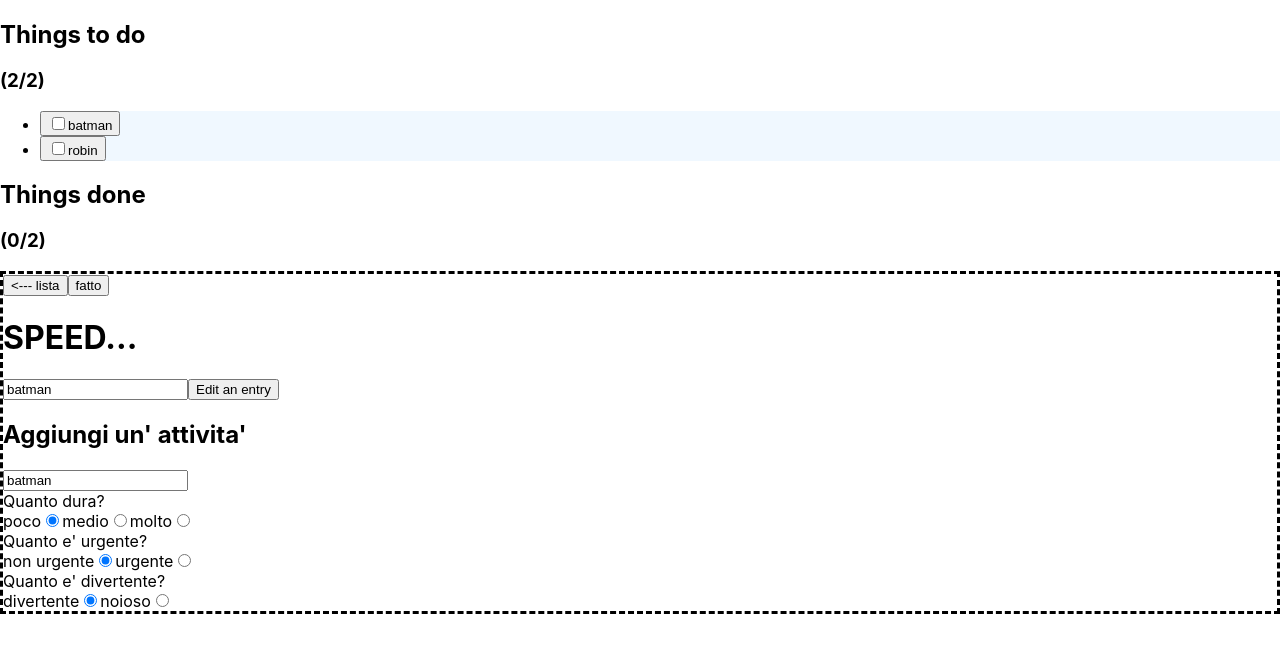
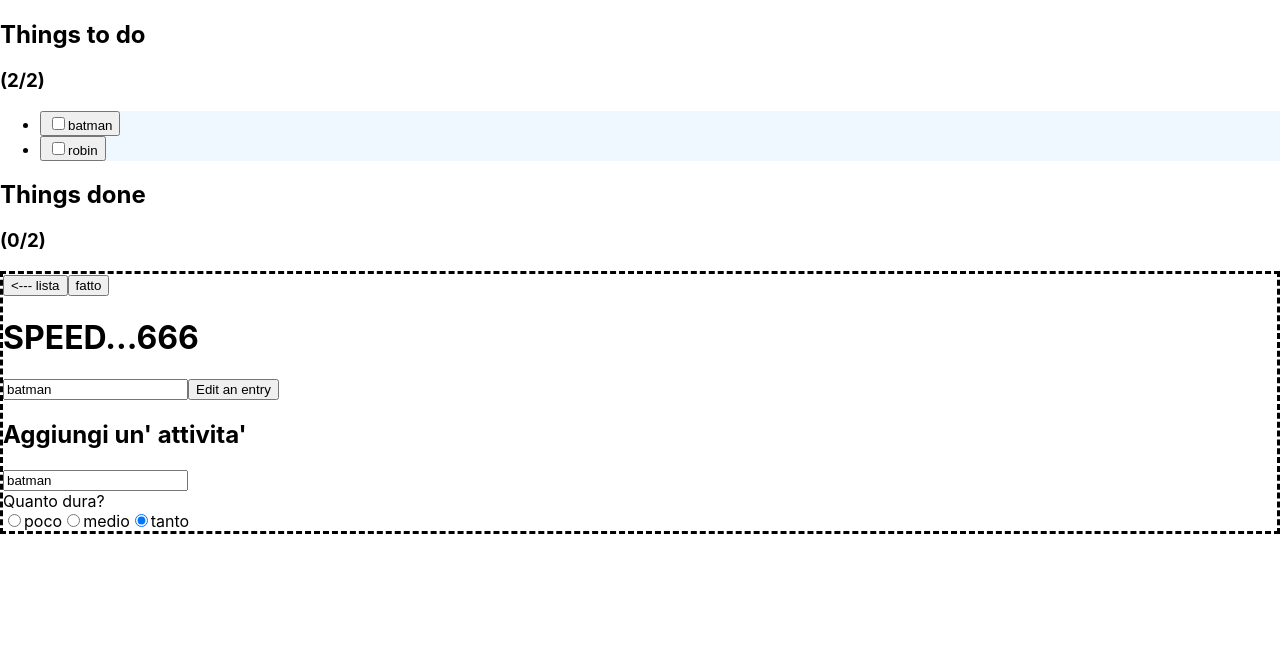
Before and after one commit to MarcoMaz/renato-do-list, a React (Create React App) app: page / in a window 1280 px wide. Both pictures are taken after a click on the button "batman". Shown: the top 652 px of the page. Built offline with nearby package versions, Linux system fonts and the light colour scheme.

Commit message:
fix( radio ): fix radio button bug

```diff
--- a/src/App.tsx
+++ b/src/App.tsx
@@ -31,7 +31,7 @@ function App() {
   const numberOfThingsTodo = numberOfThingsTotal - numberOfThingsDone;
 
   const [newItemText, setItemText] = useState('');
-  const [newSpeed, setSpeed] = useState(0);
+  const [newSpeed, setSpeed] = useState(666);
   const [newUrgency, setUrgency] = useState(0);
   const [newFun, setFun] = useState(0);
 
--- a/src/components/AddTask.tsx
+++ b/src/components/AddTask.tsx
@@ -7,8 +7,8 @@ import Button from './core/Button';
 import InputText from './core/InputText';
 
 import Speed from './Speed';
-import Urgency from './Urgency';
-import Fun from './Fun';
+// import Urgency from './Urgency';
+// import Fun from './Fun';
 
 interface AddTaskProps {
   editIndex: number;
@@ -32,8 +32,8 @@ const AddTask: FunctionComponent<AddTaskProps> = ({
   setItemText,
   setShowCreateNew,
   setSpeed,
-  setUrgency,
-  setFun,
+  // setUrgency,
+  // setFun,
 }) => {
   const dispatch = useAppDispatch();
 
@@ -69,7 +69,7 @@ const AddTask: FunctionComponent<AddTaskProps> = ({
         onClick={() => setShowCreateNew(false)}
       />
       <Button type="submit" label="fatto" isDisabled={!itemText} />
-      <h1>SPEED...</h1>
+      <h1>SPEED...{speed}</h1>
       <input type="text" onChange={handleChange} value={itemText} />
       <button type="button" onClick={handleClick}>
         Edit an entry
@@ -81,8 +81,8 @@ const AddTask: FunctionComponent<AddTaskProps> = ({
         placeholder="Cosa devi fare? Scrivilo qui"
       />
       <Speed speed={speed} setSpeed={setSpeed} />
-      <Urgency urgency={urgency} setUrgency={setUrgency} />
-      <Fun fun={fun} setFun={setFun} />
+      {/* <Urgency urgency={urgency} setUrgency={setUrgency} />
+      <Fun fun={fun} setFun={setFun} /> */}
     </form>
   );
 };
--- a/src/components/Speed.tsx
+++ b/src/components/Speed.tsx
@@ -1,7 +1,7 @@
 import { FunctionComponent } from 'react';
 
 import LabelIcon from './core/LabelIcon';
-import RadioButton from './core/RadioButton';
+// import RadioButton from './core/RadioButton';
 
 interface SpeedProps {
   speed: number;
@@ -9,32 +9,47 @@ interface SpeedProps {
 }
 
 const Speed: FunctionComponent<SpeedProps> = ({ speed, setSpeed }) => {
-  const speedOptions = ['poco', 'medio', 'molto'];
+  // const speedOptions = ['poco', 'medio', 'molto'];
+  const speedOptions = [
+    {
+      id: 30,
+      label: 'poco',
+    },
+    {
+      id: 2433,
+      label: 'medio',
+    },
+    {
+      id: 666,
+      label: 'tanto',
+    },
+  ];
 
   return (
     <div>
       <LabelIcon label="Quanto dura?" />
-      {speedOptions.map((speedOption, index) => {
-        let speedValue;
-
-        if (index === 0) {
-          speedValue = 3;
-        } else if (index === 1) {
-          speedValue = 2;
-        } else {
-          speedValue = 1;
-        }
-
+      {speedOptions.map((x, index) => {
+        const handleInput = (e: { target: { value: string } }) => {
+          if (e.target.value === 'poco') {
+            setSpeed(30);
+          } else if (e.target.value === 'medio') {
+            setSpeed(2433);
+          } else {
+            setSpeed(666);
+          }
+        };
         return (
-          <RadioButton
-            isChecked={speed === index}
-            key={index}
-            label={speedOption}
-            type="speed"
-            value={index}
-            speed={speedValue}
-            setValue={setSpeed}
-          />
+          <label key={index} htmlFor={x.label}>
+            <input
+              checked={x.id === speed}
+              onChange={handleInput}
+              type="radio"
+              id={x.label}
+              name="drone"
+              value={x.label}
+            />
+            {x.label}
+          </label>
         );
       })}
     </div>
--- a/src/components/Task.tsx
+++ b/src/components/Task.tsx
@@ -9,6 +9,8 @@ interface TaskProps {
   isCompleted: boolean;
   id: number;
   label: string;
+  speed?: number;
+  setSpeed?: (event: number) => void;
   setEditIndex?: (event: number) => void;
   setShowAddTask?: (event: boolean) => void;
   setItemText?: (event: string) => void;
@@ -18,6 +20,8 @@ const Task: FunctionComponent<TaskProps> = ({
   isCompleted,
   id,
   label,
+  speed,
+  setSpeed,
   setEditIndex,
   setShowAddTask,
   setItemText,
@@ -33,6 +37,9 @@ const Task: FunctionComponent<TaskProps> = ({
     }
     if (setEditIndex) {
       setEditIndex(id);
+    }
+    if (speed && setSpeed) {
+      setSpeed(speed);
     }
   };
 
--- a/src/state/taskSlice.ts
+++ b/src/state/taskSlice.ts
@@ -21,7 +21,7 @@ const initialState: taskProps[] = [
     id: 0,
     label: 'batman',
     isCompleted: false,
-    speed: 2,
+    speed: 666,
     urgency: 1,
     fun: 1,
     total: 4,
```
